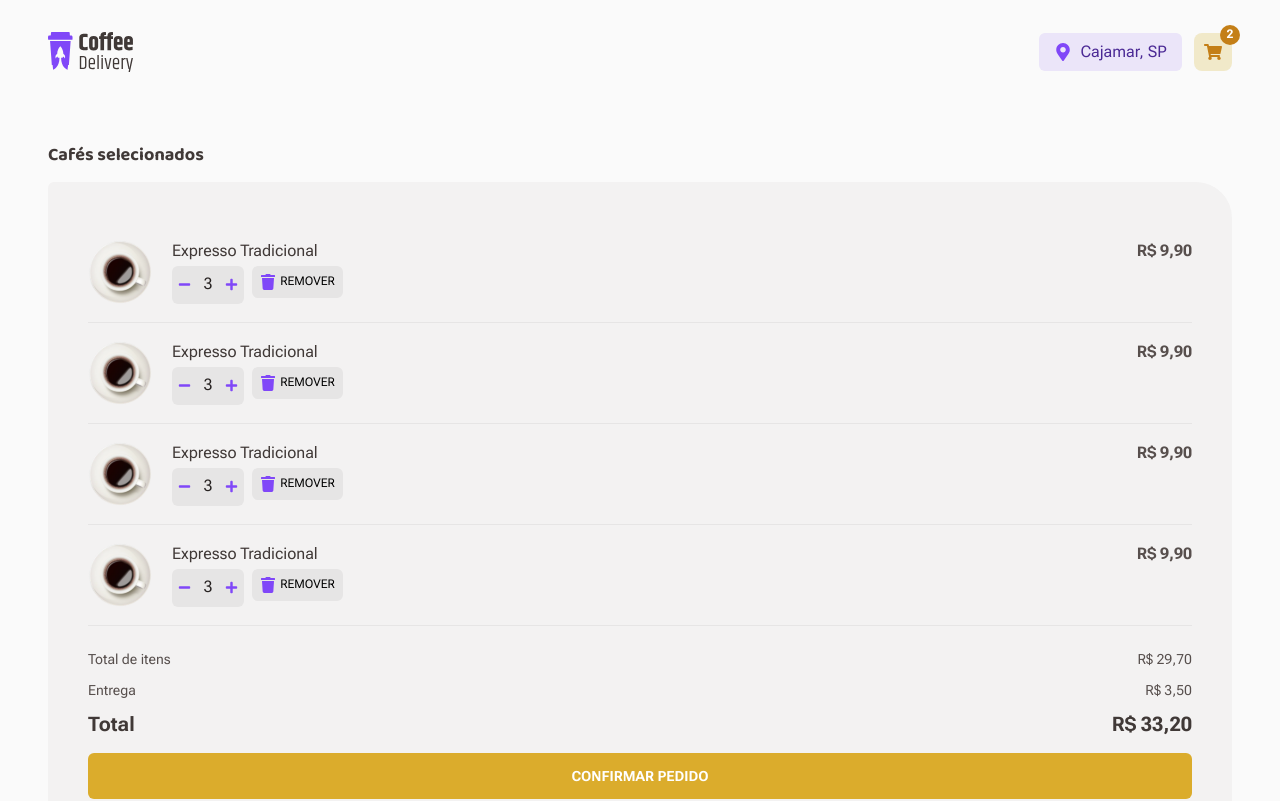
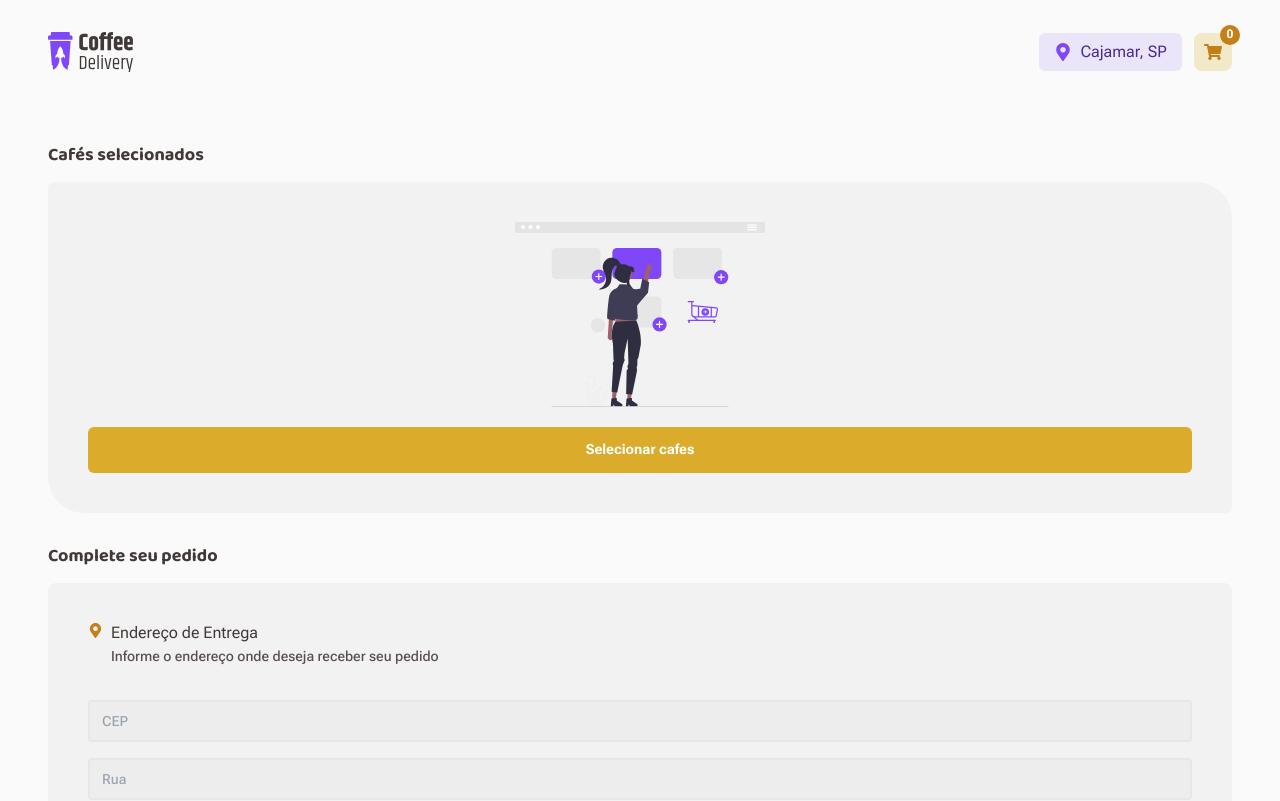
Before and after one commit to leuzindev/coffe-delivery, a Next.js app: page /checkout in a window 1280 px wide. Shown: the top 801 px of the page. Built offline with nearby package versions, Linux system fonts and the light colour scheme.

Commit message:
feat: add coffes in cart

```diff
--- a/package.json
+++ b/package.json
@@ -17,7 +17,6 @@
     "autoprefixer": "10.4.14",
     "eslint-config-next": "13.4.4",
     "next": "13.4.4",
-    "phosphor-react": "^1.4.1",
     "postcss": "8.4.24",
     "react": "18.2.0",
     "react-dom": "18.2.0",
@@ -28,7 +27,6 @@
     "redux": "^4.2.1",
     "tailwindcss": "3.3.2",
     "typescript": "5.1.3",
-    "uuid": "^9.0.0",
     "zod": "^3.21.4"
   },
   "devDependencies": {
--- a/src/components/BuyButton.tsx
+++ b/src/components/BuyButton.tsx
@@ -1,9 +1,28 @@
+import { addCoffeInCart } from 'features/coffeSlice'
 import { FaShoppingCart } from 'react-icons/fa'
+import { useDispatch, useSelector } from 'react-redux'
+import { RootState } from 'store'
 
-export function BuyButton() {
+interface BuyButtonProps {
+  coffeId: number
+}
+
+export function BuyButton({ coffeId }: BuyButtonProps) {
+  const dispatch = useDispatch()
+
+  const coffes = useSelector((state: RootState) => state.coffe.coffes)
+  const coffe = coffes.find((coffe) => coffe.id === coffeId)
+
+  function handleBuyButton() {
+    dispatch(addCoffeInCart(coffe))
+  }
+
   return (
     <button className="flex h-[38px] w-[38px] items-center justify-center rounded-lg bg-purple-dark transition-colors hover:bg-purple">
-      <FaShoppingCart className="text-lg text-white" />
+      <FaShoppingCart
+        className="text-lg text-white"
+        onClick={handleBuyButton}
+      />
     </button>
   )
 }
--- a/src/components/CardConfirmBuy.tsx
+++ b/src/components/CardConfirmBuy.tsx
@@ -1,18 +1,46 @@
 import Link from 'next/link'
+import Image from 'next/image'
+
+import EmptyCart from '../assets/EmptyCart.svg'
 
 import { CartItem } from './CartItem'
+import { useSelector } from 'react-redux'
+import { RootState } from 'store'
 
 export function CardConfirmBuy() {
+  const cartItems = useSelector((state: RootState) => state.coffe.cart)
+
   return (
     <>
       <h1 className="mb-[15px] font-alt text-title-xs text-base-subtitle">
         Cafés selecionados
       </h1>
       <div className="w-[448px] rounded-bl-[36px]  rounded-br-md rounded-tl-md rounded-tr-[36px] bg-base-card p-10 xll:w-full">
-        <CartItem />
-        <CartItem />
-        <CartItem />
-        <CartItem />
+        {cartItems.map((item) => (
+          <CartItem
+            key={item.id}
+            image={item.image}
+            price={item.price}
+            amount={item.quantity}
+            label={item.name}
+          />
+        ))}
+        {cartItems.length === 0 ? (
+          <div className="m-auto">
+            <Image
+              src={EmptyCart}
+              alt="uma mulher fazendo compras na internet"
+              width={250}
+              height={208}
+              className="m-auto"
+            />
+            <Link href="/">
+              <button className="mt-5 h-[46px] w-full rounded-md bg-yellow text-button-g text-white transition-colors hover:bg-yellow-dark">
+                Selecionar cafes
+              </button>
+            </Link>
+          </div>
+        ) : (
           <section className="mt-6 space-y-3">
             <div className="flex justify-between">
               <span className="text-text-s font-normal text-base-text">
@@ -45,6 +73,7 @@ export function CardConfirmBuy() {
               </button>
             </Link>
           </section>
+        )}
       </div>
     </>
   )
--- a/src/components/CartButton.tsx
+++ b/src/components/CartButton.tsx
@@ -1,4 +1,7 @@
+'use client'
 import { FaShoppingCart } from 'react-icons/fa'
+import { useSelector } from 'react-redux'
+import { RootState } from 'store'
 
 interface CartButtonProps {
   variant: boolean
@@ -6,10 +9,14 @@ interface CartButtonProps {
 }
 
 export function CartButton({ variant, value }: CartButtonProps) {
+  const numberOfItemsInCart = useSelector(
+    (state: RootState) => state.coffe.cart.length,
+  )
+
   return (
     <div className="relative">
-      <div className="absolute -right-2 top-1 -mt-3 flex  h-[20px] w-[20px]  items-center justify-center rounded-full bg-yellow-dark text-text-xs text-white">
-        <span>{value}</span>
+      <div className="absolute -right-2 top-1 -mt-3 flex h-[20px] w-[20px] items-center justify-center rounded-full bg-yellow-dark text-text-xs text-white">
+        <span>{numberOfItemsInCart}</span>
       </div>
       <div className=" flex h-[38px] w-[38px] cursor-pointer items-center justify-center rounded-lg bg-yellow-light">
         <FaShoppingCart className="text-lg text-yellow-dark" />
--- a/src/components/CartItem.tsx
+++ b/src/components/CartItem.tsx
@@ -1,30 +1,28 @@
 import Image from 'next/image'
-import CoffeImg from '../assets/coffes/Type=Americano.svg'
 import { Counter } from './Counter'
 import { DeleteButton } from './DeleteButton'
 
 interface CartItemProps {
-  label?: string
-  price?: string
-  amount?: number
+  image: any
+  label: string
+  price: string
+  amount: number
 }
 
-export function CartItem({ label, price, amount }: CartItemProps) {
+export function CartItem({ label, price, amount, image }: CartItemProps) {
   return (
     <>
       <div className="my-[10px] flex h-20 items-center sm:my-5">
-        <Image src={CoffeImg} alt="xicara de cafe" width={64} height={64} />
+        <Image src={image} alt="xicara de cafe" width={64} height={64} />
         <div className="ml-5 w-full">
           <div className="mb-1 flex flex-wrap justify-between">
-            <h4 className="text-text-m text-base-subtitle">
-              Expresso Tradicional
-            </h4>
+            <h4 className="text-text-m text-base-subtitle">{label}</h4>
             <span className="text-text-m font-bold text-base-text">
-              R$ 9,90
+              R$ {price}
             </span>
           </div>
           <div className="flex gap-2">
-            <Counter className="h-[31px]" value={3} />
+            <Counter className="h-[31px]" value={Number(amount)} />
             <DeleteButton />
           </div>
         </div>
--- a/src/components/Counter.tsx
+++ b/src/components/Counter.tsx
@@ -1,9 +1,15 @@
-import { addCoffe, removeCoffe } from 'features/coffeSlice'
+import {
+  addCoffe,
+  addCoffeInCart,
+  removeCoffe,
+  removeCoffeFromCart,
+} from 'features/coffeSlice'
 import { FaMinus, FaPlus } from 'react-icons/fa'
-import { useDispatch } from 'react-redux'
+import { useDispatch, useSelector } from 'react-redux'
+import { RootState } from 'store'
 
 interface CounterProps {
-  coffeId?: string
+  coffeId: number
   value: number
   className?: string
 }
@@ -11,13 +17,20 @@ interface CounterProps {
 export function Counter({ value, className, coffeId }: CounterProps) {
   const dispatch = useDispatch()
 
+  const coffes = useSelector((state: RootState) => state.coffe.coffes)
+  const coffe = coffes.find((coffe) => coffe.id === coffeId)
+
   function handleAddCoffe() {
     dispatch(addCoffe(coffeId))
-    console.log('Cafe adicionado ' + coffeId)
+    if (coffe) {
+      // dispatch(addCoffeInCart(coffe))
+    }
   }
   function handleRemoveCoffe() {
     dispatch(removeCoffe(coffeId))
-    console.log('Cafe removido ' + coffeId)
+    if (coffe) {
+      // dispatch(removeCoffeFromCart(coffeId))
+    }
   }
 
   return (
--- a/src/features/coffeSlice.ts
+++ b/src/features/coffeSlice.ts
@@ -1,7 +1,5 @@
 import { PayloadAction, createSlice } from '@reduxjs/toolkit'
 import { Coffe, Coffes } from 'interfaces/Coffe'
-
-import { v4 as uuidv4 } from 'uuid'
 
 import expressoTradicionalImg from '../assets/coffes/Type=Expresso.svg'
 import expressoAmericanoImg from '../assets/coffes/Type=Americano.svg'
@@ -21,137 +19,137 @@ import irlandesImg from '../assets/coffes/Type=Irlandês.svg'
 const initialState: Coffes = {
   coffes: [
     {
-      id: uuidv4(),
+      id: 1,
       image: expressoTradicionalImg,
       name: 'Expresso Tradicional',
       descriptions: 'O tradicional café feito com água quente e grãos moídos',
       categories: ['Tradicional'],
       price: '9,90',
-      quantity: 0,
+      quantity: 1,
     },
     {
-      id: uuidv4(),
+      id: 2,
       image: expressoAmericanoImg,
       name: 'Expresso Americano',
       descriptions: 'Expresso diluído, menos intenso que o tradicional',
       categories: ['Tradicional'],
       price: '9,90',
-      quantity: 0,
+      quantity: 1,
     },
     {
-      id: uuidv4(),
+      id: 3,
       image: expressoCremosoImg,
       name: 'Expresso Cremoso',
       descriptions: 'Café expresso tradicional com espuma cremosa',
       categories: ['Tradicional'],
       price: '9,90',
-      quantity: 0,
+      quantity: 1,
     },
     {
-      id: uuidv4(),
+      id: 4,
       image: expressoGeladoImg,
       name: 'Expresso Gelado',
       descriptions: 'Bebida preparada com café expresso e cubos de gelo',
       categories: ['Tradicional', 'Gelado'],
       price: '9,90',
-      quantity: 0,
+      quantity: 1,
     },
     {
-      id: uuidv4(),
+      id: 5,
       image: cafeComLeiteImg,
       name: 'Café com Leite',
       descriptions: 'Meio a meio de expresso tradicional com leite vaporizado',
       categories: ['Tradicional', 'Com Leite'],
       price: '9,90',
-      quantity: 0,
+      quantity: 1,
     },
     {
-      id: uuidv4(),
+      id: 6,
       image: latteImg,
       name: 'Latte',
       descriptions:
         'Uma dose de café expresso com o dobro de leite e espuma cremosa',
       categories: ['Tradicional', 'Com Leite'],
       price: '9,90',
-      quantity: 0,
+      quantity: 1,
     },
     {
-      id: uuidv4(),
+      id: 7,
       image: capuccinoImg,
       name: 'Capuccino',
       descriptions:
         'Bebida com canela feita de doses iguais de café, leite e espuma',
       categories: ['Tradicional', 'Com Leite'],
       price: '9,90',
-      quantity: 0,
+      quantity: 1,
     },
     {
-      id: uuidv4(),
+      id: 8,
       image: macchiatoImg,
       name: 'Macchiato',
       descriptions:
         'Café expresso misturado com um pouco de leite quente e espuma',
       categories: ['Tradicional', 'Com Leite'],
       price: '9,90',
-      quantity: 0,
+      quantity: 1,
     },
     {
-      id: uuidv4(),
+      id: 9,
       image: mocaccinoImg,
       name: 'Mocaccino',
       descriptions:
         'Café expresso com calda de chocolate, pouco leite e espuma',
       categories: ['Tradicional', 'Com Leite'],
       price: '9,90',
-      quantity: 0,
+      quantity: 1,
     },
     {
-      id: uuidv4(),
+      id: 10,
       image: chocolateQuenteImg,
       name: 'Chocolate Quente',
       descriptions:
         'Bebida feita com chocolate dissolvido no leite quente e café',
       categories: ['Especial', 'Com Leite'],
       price: '9,90',
-      quantity: 0,
+      quantity: 1,
     },
     {
-      id: uuidv4(),
+      id: 11,
       image: cubanoImg,
       name: 'Cubano',
       descriptions:
         'Drink gelado de café expresso com rum, creme de leite e hortelã',
       categories: ['Especial', 'Alcoólico', 'Gelado'],
       price: '9,90',
-      quantity: 0,
+      quantity: 1,
     },
     {
-      id: uuidv4(),
+      id: 12,
       image: havaianoImg,
       name: 'Havaiano',
       descriptions: 'Bebida adocicada preparada com café e leite de coco',
       categories: ['Especial'],
       price: '9,90',
-      quantity: 0,
+      quantity: 1,
     },
     {
-      id: uuidv4(),
+      id: 13,
       image: arabeImg,
       name: 'Árabe',
       descriptions: 'Bebida preparada com grãos de café árabe e especiarias',
       categories: ['Especial'],
       price: '9,90',
-      quantity: 0,
+      quantity: 1,
     },
     {
-      id: uuidv4(),
+      id: 14,
       image: irlandesImg,
       name: 'Irlandês',
       descriptions:
         'Bebida a base de café, uísque irlandês, açúcar e chantilly',
       categories: ['Especial', 'Alcoólico'],
       price: '9,90',
-      quantity: 0,
+      quantity: 1,
     },
   ],
   cart: [],
@@ -161,7 +159,7 @@ const coffeSlice = createSlice({
   name: 'coffe',
   initialState,
   reducers: {
-    addCoffe: (state: Coffes, action: PayloadAction<string>) => {
+    addCoffe: (state: Coffes, action: PayloadAction<number>) => {
       const coffeIndex = state.coffes.findIndex(
         (coffe) => coffe.id === action.payload,
       )
@@ -175,7 +173,7 @@ const coffeSlice = createSlice({
       }
       return state
     },
-    removeCoffe: (state: Coffes, action: PayloadAction<string>) => {
+    removeCoffe: (state: Coffes, action: PayloadAction<number>) => {
       const coffeIndex = state.coffes.findIndex(
         (coffe) => coffe.id === action.payload,
       )
@@ -189,8 +187,16 @@ const coffeSlice = createSlice({
       }
       return state
     },
+    addCoffeInCart: (state: Coffes, action: PayloadAction<Coffe>) => {
+      state.cart.push(action.payload)
+    },
+    removeCoffeFromCart: (state: Coffes, action: PayloadAction<number>) => {
+      // state.cart.pop(action.payload)
+      // console.log(state.cart)
+    },
   },
 })
 
-export const { addCoffe, removeCoffe } = coffeSlice.actions
+export const { addCoffe, removeCoffe, addCoffeInCart, removeCoffeFromCart } =
+  coffeSlice.actions
 export default coffeSlice.reducer
--- a/src/interfaces/Coffe.ts
+++ b/src/interfaces/Coffe.ts
@@ -1,5 +1,5 @@
 export interface Coffe {
-  id: string
+  id: number
   image: any
   name: string
   descriptions: string
```
Also changed, not shown: src/components/CoffeCard.tsx (+5 -7 lines), 1 other file (tests, documents, lock files or other folders). Lines whose indentation alone changed are shown as unchanged.
